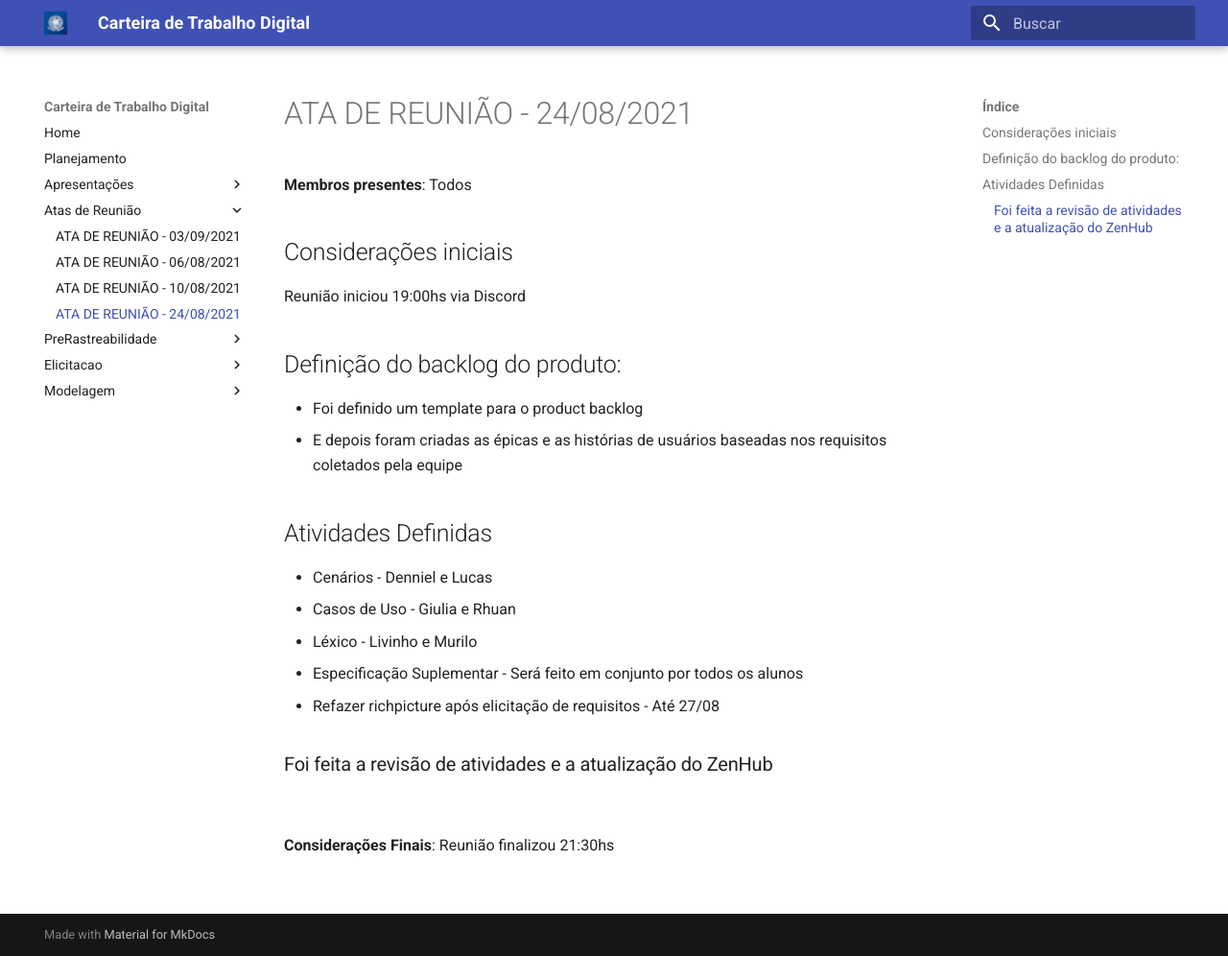
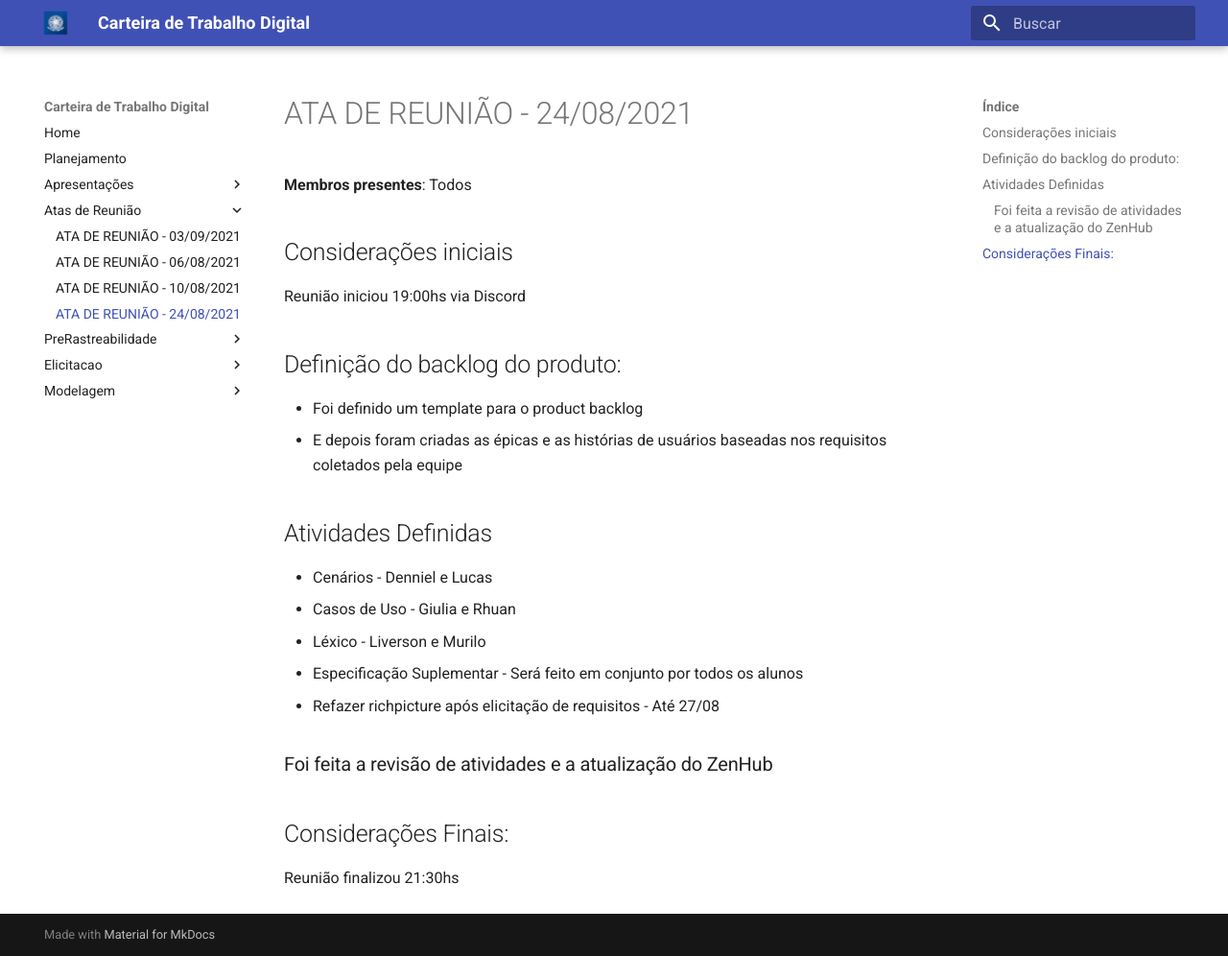
Before and after one commit to Requisitos-de-Software/2021.1-CarteiradeTrabalhoDigital, an MkDocs documentation site: the page built from docs/Atas de Reunião/reuniao_24_08.md, in a window 1280 px wide and 996 px high. Shown: the whole window at 96% size. Built offline with MkDocs 1.6.1 and Material for MkDocs 9.7.7, drawn with Linux system fonts in a browser that asks for light colours.

Commit message:
Update reuniao_24_08.md

```diff
--- a/docs/Atas de Reunião/reuniao_24_08.md
+++ b/docs/Atas de Reunião/reuniao_24_08.md
@@ -14,11 +14,11 @@ Reunião iniciou 19:00hs via Discord
 
 * Cenários - Denniel e Lucas
 * Casos de Uso - Giulia e Rhuan
-* Léxico - Livinho e Murilo
+* Léxico - Liverson e Murilo
 * Especificação Suplementar - Será feito em conjunto por todos os alunos
 * Refazer richpicture após elicitação de requisitos - Até 27/08
 
 ### Foi feita a revisão de atividades e a atualização do ZenHub
-<br />
 
-**Considerações Finais**: Reunião finalizou 21:30hs
+## Considerações Finais:
+Reunião finalizou 21:30hs
```
